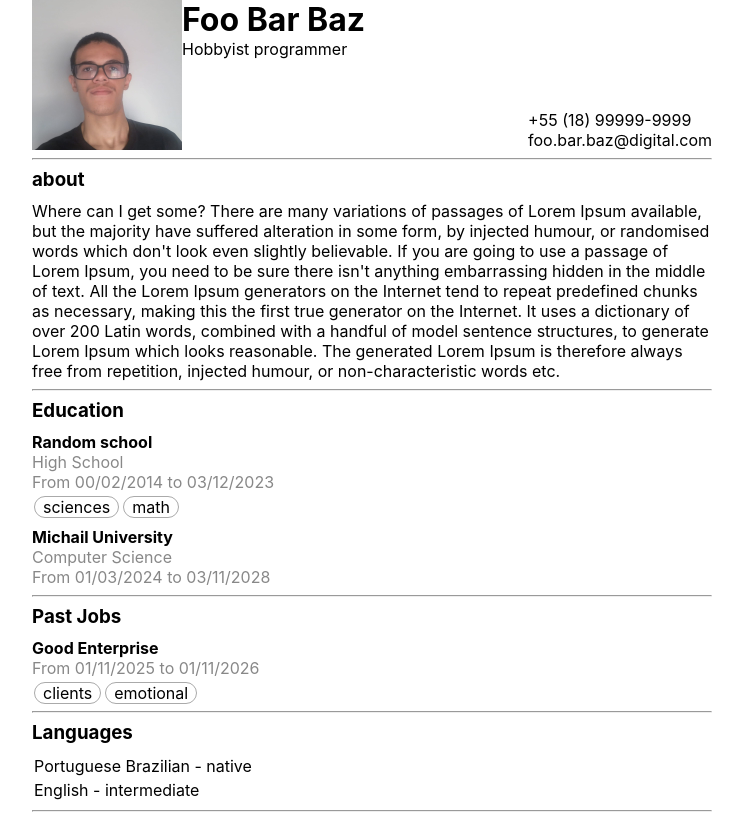
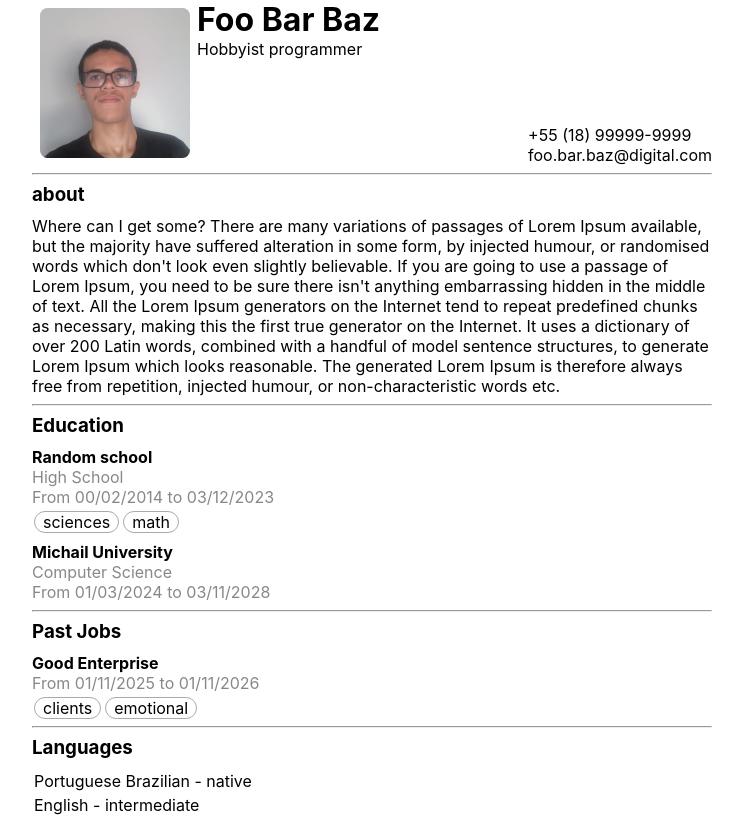
Before and after one commit to Johnnathan28/my-page, a JavaScript app: page / in a window 1280 px wide. Shown: the top 817 px of the page, without its empty margins (268-1011 px from the left). Built offline with nearby package versions, Linux system fonts and the light colour scheme; the HTML template or start-up script is replaced by a standard one.

Commit message:
Simple style for perfil image

```diff
--- a/src/pages/curriculum-vitae/style.css
+++ b/src/pages/curriculum-vitae/style.css
@@ -3,6 +3,7 @@
   --gray1: #aaa;
   --projectrs-gaps: 10px;
   --perfil-img-size: 150px;
+  --perfil-img-margin: calc(var(--perfil-img-size) * 0.05);
 }
 
 h1, h2, h3, h4, p {
@@ -36,6 +37,8 @@ h3 {
 .Header-img-box {
   max-width: var(--perfil-img-size);
   max-height: var(--perfil-img-size);
+  margin: var(--perfil-img-margin);
+  border-radius: var(--perfil-img-margin);
   display: flex;
   align-items: center;
   justify-content: center;
```
